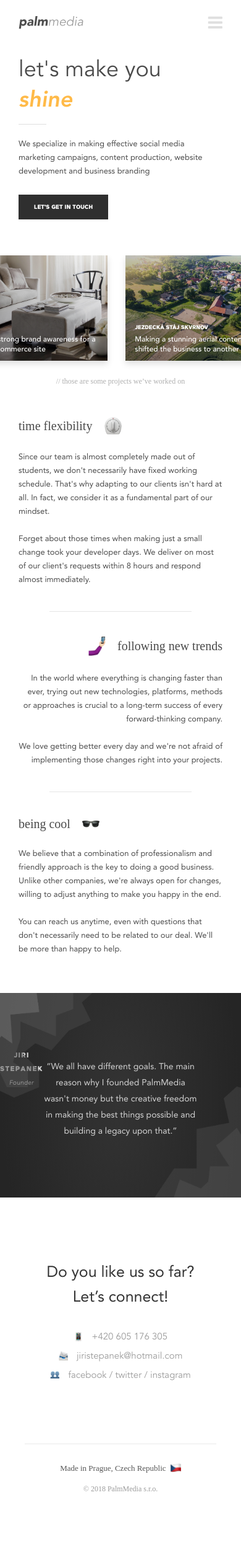
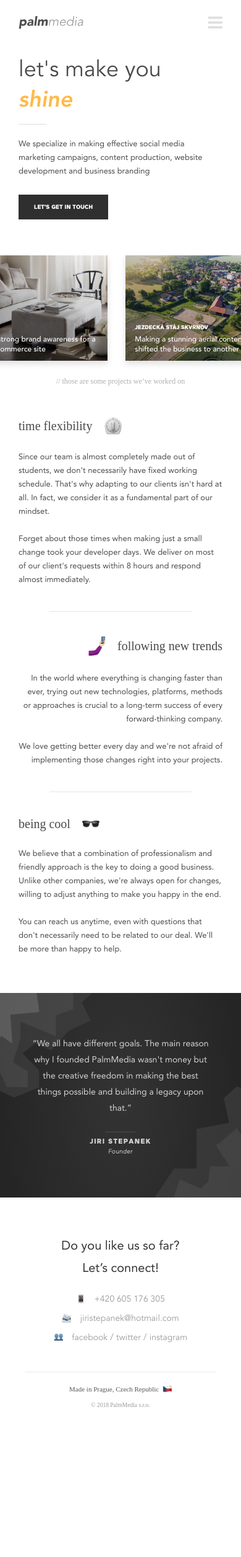
Before and after one commit to StyvekDrtic/palmmedia.cz, a Jekyll site: the page built from index.html, in a window 390 px wide. Shown: the whole page at 62% size. Built offline with Jekyll 4.4.1, drawn with Linux system fonts in a browser that asks for light colours; nearby versions of some CDN libraries; some web fonts are replaced; after the commit the page ends 2336 px from its top, so only the background shows below that.

Commit message:
mobile HP

```diff
--- a/_includes/quote.html
+++ b/_includes/quote.html
@@ -1,15 +1,19 @@
 <section class="quote wow fadeInUp" data-wow-delay="0.2s">
   <div class="ornament1"></div>
   <div class="ornament2"></div>
-  <div class="quoteInner">
-    <div class="signature signatureDesktop wow fadeInLeft" data-wow-delay="0.4s">
+  <div class="quoteInner signatureDesktop">
+    <div class="signature wow fadeInLeft" data-wow-delay="0.4s">
       <span class="name">JIRI STEPANEK</span>
       <span class="founder">Founder</span>
     </div>
     <p class="wow fadeInDown" data-wow-delay="0.4s">“We all have different goals. The main reason why I founded PalmMedia wasn't money but the creative freedom in making the best things possible and building a legacy upon that.”</p>
   </div>
-  <div class="signatureMobile wow fadeInLeft" data-wow-delay="0.4s">
-    <span class="name">JIRI STEPANEK</span>
-    <span class="founder">Founder</span>
+  <div class="signatureMobile wow">
+    <div class="signatureMobileInner">
+      <p class="wow fadeInDown" data-wow-delay="0.4s">“We all have different goals. The main reason why I founded PalmMedia wasn't money but the creative freedom in making the best things possible and building a legacy upon that.”</p>
+      <div class="line wow fadeInUp" data-wow-delay="0.7s"></div>
+      <span class="name wow fadeInUp" data-wow-delay="0.7s">JIRI STEPANEK</span>
+      <span class="founder wow fadeInUp" data-wow-delay="0.7s">Founder</span>
+    </div>
   </div>
 </section>
--- a/_sass/_footer.scss
+++ b/_sass/_footer.scss
@@ -12,6 +12,12 @@ footer {
       text-align: center;
       margin: 0;
       margin-bottom: 33px;
+
+      @media screen and (max-width: 450px) {
+        font-size: 20px;
+        line-height: 36px;
+        margin-bottom: 20px;
+      }
     }
 
     ul {
@@ -41,6 +47,10 @@ footer {
             font-size: 15px;
             color: #9B9B9B;
             text-decoration: none;
+
+            @media screen and (max-width: 450px) {
+              font-size: 14px;
+            }
           }
         }
 
@@ -67,6 +77,10 @@ footer {
         }
       }
     }
+
+    @media screen and (max-width: 450px) {
+      margin-bottom: 45px;
+    }
   }
 
   .actualFooter {
@@ -92,6 +106,16 @@ footer {
         margin-left: 4px;
         position: relative;
         top: 1px;
+
+        @media screen and (max-width: 450px) {
+          max-width: 14px;
+          max-height: 18px;
+        }
+      }
+
+      @media screen and (max-width: 450px) {
+        font-size: 11px;
+        margin-bottom: 7px;
       }
     }
 
@@ -99,6 +123,19 @@ footer {
       font-family: Mon;
       font-size: 12px;
       color: #9B9B9B;
+
+      @media screen and (max-width: 450px) {
+        font-size: 9.5px;
+      }
+    }
+
+    @media screen and (max-width: 450px) {
+      padding-top: 20px;
+      padding-bottom: 60px;
     }
   }
+
+  @media screen and (max-width: 450px) {
+    margin-top: 60px;
+  }
 }
--- a/_sass/_quote.scss
+++ b/_sass/_quote.scss
@@ -99,12 +99,6 @@
       }
     }
 
-    .signatureDesktop {
-      @media screen and (max-width: 450px) {
-        display: none;
-      }
-    }
-
     @media screen and (max-width: 680px) {
       padding-top: calc((330px - 135px)/2);
     }
@@ -120,10 +114,39 @@
     }
   }
 
+  .signatureDesktop {
+    @media screen and (max-width: 450px) {
+      display: none;
+    }
+  }
+
   .signatureMobile {
     display: none;
     border: 0;
     text-align: center;
+    position: relative;
+    z-index: 10;
+    height: 330px;
+
+    .signatureMobileInner {
+      position: absolute;
+      top: 50%;
+      left: 50%;
+      width: 100%;
+      transform: translate(-50%,-50%);
+    }
+
+    p {
+      font-family: AveRoman;
+      color: #D4D4D4;
+      width: calc(100% - 100px);
+      min-width: 200px;
+      font-size: 14px;
+      line-height: 26px;
+      text-align: center;
+      margin: 0 auto;
+      margin-bottom: 25px;
+    }
 
     .name {
       font-family: MaaBlack;
@@ -131,6 +154,14 @@
       font-size: 11.2px;
       color: #D4D4D4;
       letter-spacing: 1.26px;
+      display: block;
+      margin-bottom: 4px;
+    }
+
+    .line {
+      background: #4E4E4E;
+      width: 50px;
+      margin-bottom: 7.5px;
     }
 
     .founder {
@@ -138,6 +169,8 @@
       text-align: center;
       font-size: 10.4px;
       color: #D4D4D4;
+      display: block;
+      margin: 0;
     }
 
     @media screen and (max-width: 450px) {
```
